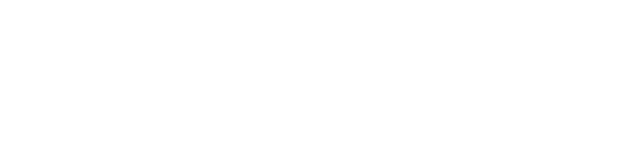
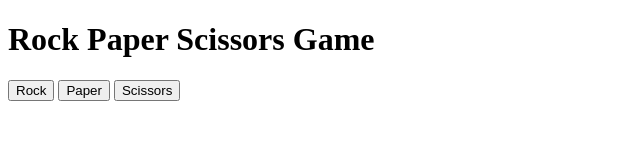
Before and after one commit to gasparjuico/odin-rock-paper-scissors, a plain HTML site: page index.html in a window 1280 px wide. Shown: the whole page, without its empty margins (0-640 px from the left). Drawn offline with Linux system fonts and the light colour scheme.

Commit message:
Add title and buttons on the html file

```diff
--- a/index.html
+++ b/index.html
@@ -3,9 +3,15 @@
 <head>
     <meta charset="UTF-8">
     <meta name="viewport" content="width=device-width, initial-scale=1.0">
-    <title>Document</title>
+    <title>Odin Project | RPS Game</title>
 </head>
 <body>
+    <h1>Rock Paper Scissors Game</h1>
+    <div class="player-selection">
+        <button id="rock">Rock</button>
+        <button id="paper">Paper</button>
+        <button id="scissors">Scissors</button>
+    </div>
     <script src="app.js"></script>
 </body>
 </html>
```
